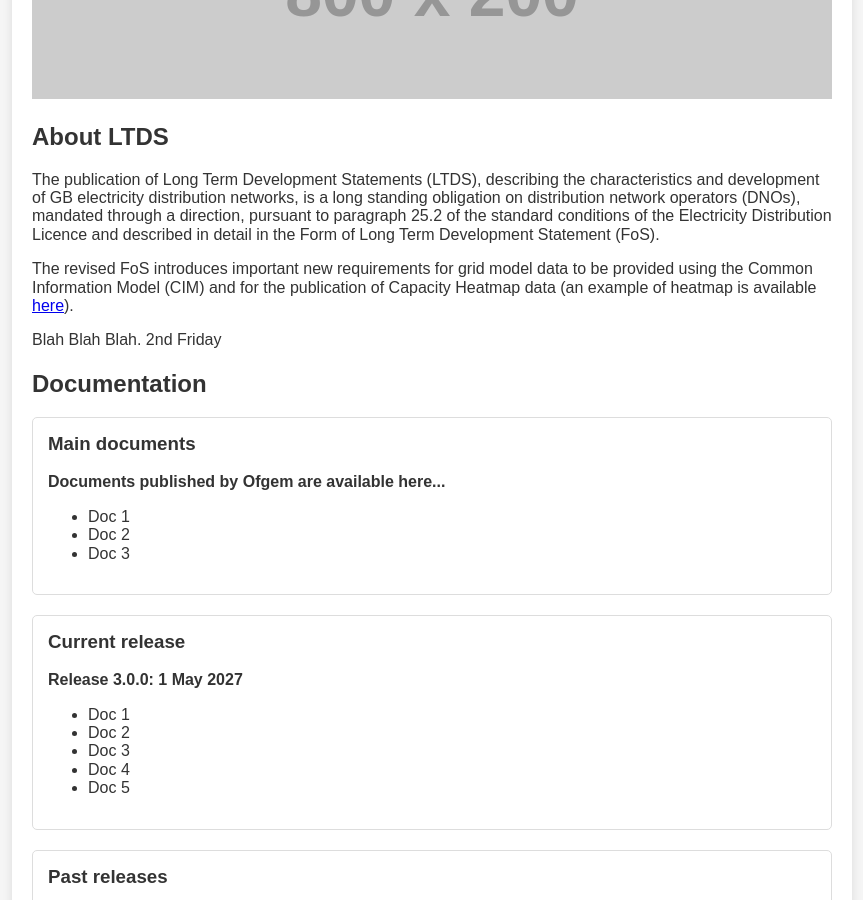
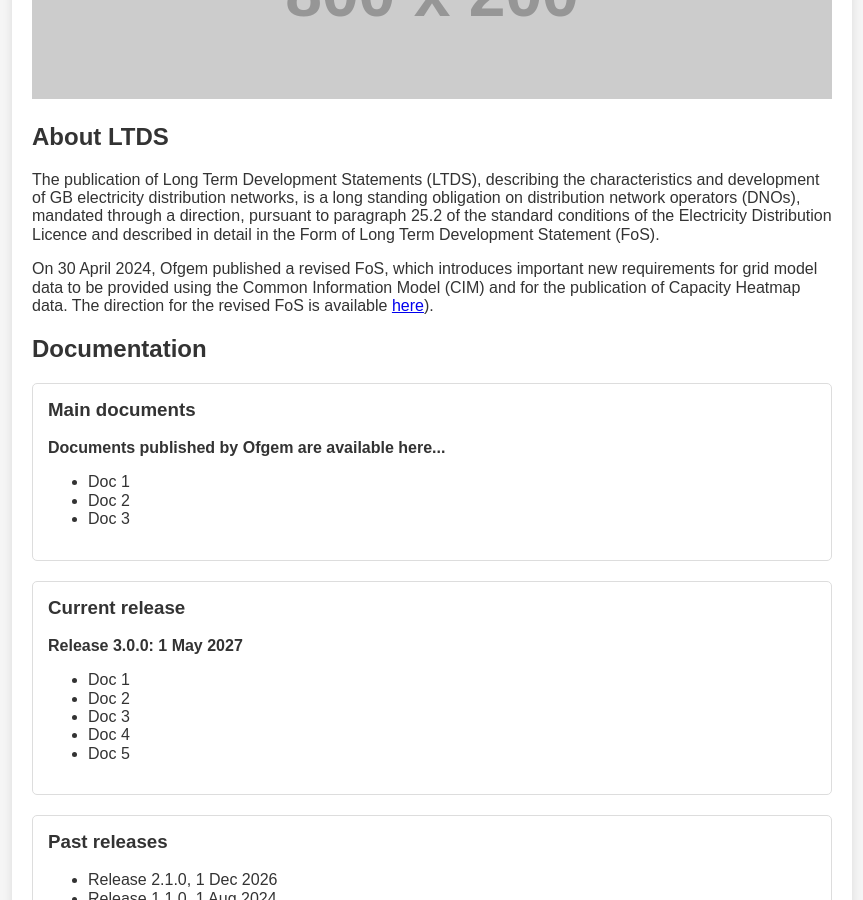
Before and after one commit to griddigit-ci/LTDS, a Jekyll site: the page built from index.md, in a window 1280 px wide and 900 px high, scrolled down 329 px. Shown: the whole window, without its empty margins (208-1071 px from the left). Built offline with Jekyll 4.4.1, drawn with Linux system fonts in a browser that asks for light colours.

Commit message:
updated About LTDS section

```diff
--- a/index.md
+++ b/index.md
@@ -12,10 +12,8 @@ title: Long Term Development Statement Information Hub (Sample site)
 
 The publication of Long Term Development Statements (LTDS), describing the characteristics and development of GB electricity distribution networks, is a long standing obligation on distribution network operators (DNOs), mandated through a direction, pursuant to paragraph 25.2 of the standard conditions of the Electricity Distribution Licence and described in detail in the Form of Long Term Development Statement (FoS).
 
-The revised FoS introduces important new requirements for grid model data to be provided using the Common Information Model (CIM) and for the publication of Capacity Heatmap data (an example of heatmap is available <a href="https://opengridsystems.github.io/network-heatmaps-example/" target="_blank">here</a>).
+On 30 April 2024, Ofgem published a revised FoS, which introduces important new requirements for grid model data to be provided using the Common Information Model (CIM) and for the publication of Capacity Heatmap data. The direction for the revised FoS is available <a href="https://www.ofgem.gov.uk/decision/long-term-development-statement-direction/" target="_blank">here</a>).
 
-Blah Blah Blah.
-2nd Friday
 
 <div class="section" id="packages">
   <h2>Documentation</h2>
```
